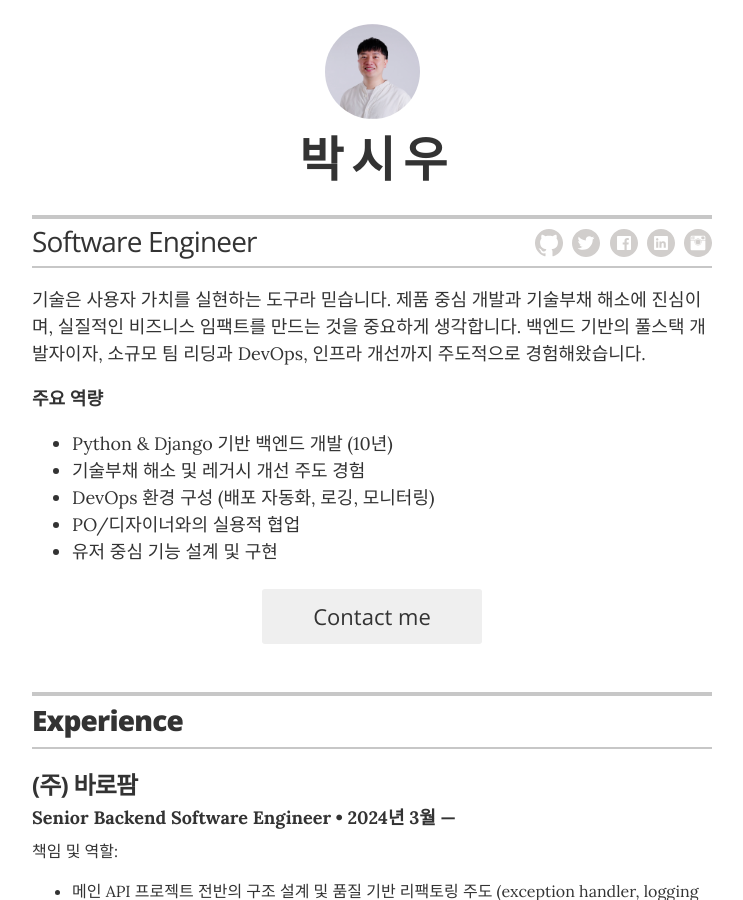
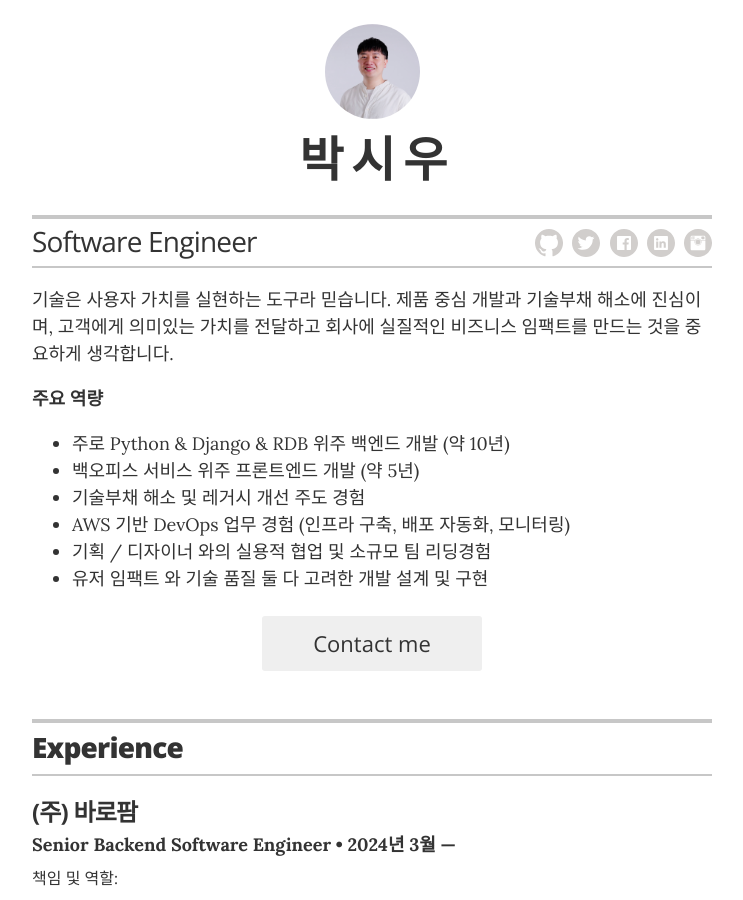
Before and after one commit to Shiwoo-Park/resume, a Jekyll site: the page built from index.html, in a window 1280 px wide and 900 px high. Shown: the whole window, without its empty margins (268-1011 px from the left). Built offline with Jekyll 4.4.1, drawn with Linux system fonts in a browser that asks for light colours; some of the changed text lies outside the part shown.

Commit message:
updated resume

```diff
--- a/_config.yml
+++ b/_config.yml
@@ -17,7 +17,7 @@ resume_contact_email: "woozin23@gmail.com"
 resume_contact_telephone: ""
 resume_contact_address: ""
 resume_header_contact_info: "woozin23@gmail.com"
-resume_header_intro: "<p>기술은 사용자 가치를 실현하는 도구라 믿습니다. 제품 중심 개발과 기술부채 해소에 진심이며, 실질적인 비즈니스 임팩트를 만드는 것을 중요하게 생각합니다. 백엔드 기반의 풀스택 개발자이자, 소규모 팀 리딩과 DevOps, 인프라 개선까지 주도적으로 경험해왔습니다.</p><p><strong>주요 역량</strong></p><ul><li>Python & Django 기반 백엔드 개발 (10년)</li><li>기술부채 해소 및 레거시 개선 주도 경험</li><li>DevOps 환경 구성 (배포 자동화, 로깅, 모니터링)</li><li>PO/디자이너와의 실용적 협업</li><li>유저 중심 기능 설계 및 구현</li></ul>"
+resume_header_intro: "<p>기술은 사용자 가치를 실현하는 도구라 믿습니다. 제품 중심 개발과 기술부채 해소에 진심이며, 고객에게 의미있는 가치를 전달하고 회사에 실질적인 비즈니스 임팩트를 만드는 것을 중요하게 생각합니다.</p><p><strong>주요 역량</strong></p><ul><li>주로 Python & Django & RDB 위주 백엔드 개발 (약 10년)</li><li>백오피스 서비스 위주 프론트엔드 개발 (약 5년)</li><li>기술부채 해소 및 레거시 개선 주도 경험</li><li>AWS 기반 DevOps 업무 경험 (인프라 구축, 배포 자동화, 모니터링)</li><li>기획 / 디자이너 와의 실용적 협업 및 소규모 팀 리딩경험</li><li>유저 임팩트 와 기술 품질 둘 다 고려한 개발 설계 및 구현</li></ul>"
 
 # use "yes" to display the email contact button,
 # "no" to display an "I'm not looking for work" message,
--- a/_data/links.yml
+++ b/_data/links.yml
@@ -1,6 +1,8 @@
 # links
+- url: "https://shiwoo-park.github.io/blog/"
+  description: 기술 블로그
 - url: "https://shiwoo-park.github.io/resume-eng/"
-  description: English Resume
+  description: 영문 이력서
 #- url: "https://instagram.com/silva23/"
 #  description: Instagram
 #- url: "https://github.com/Shiwoo-Park"
```
